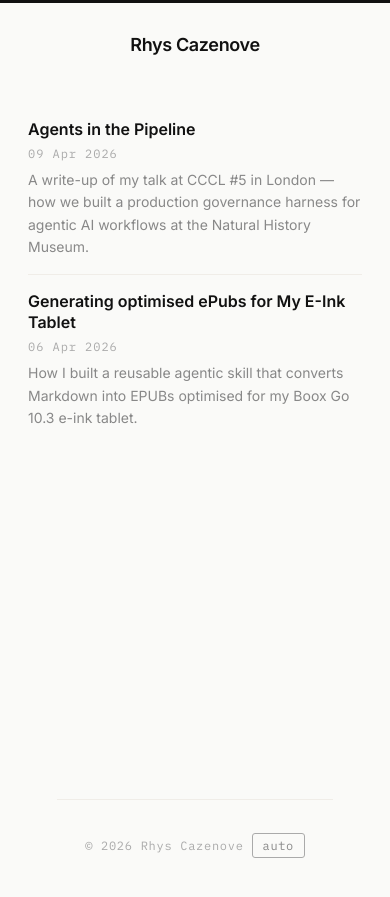
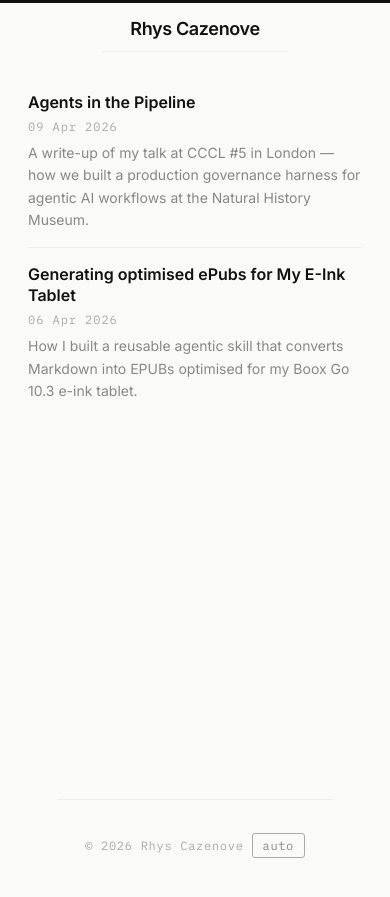
Before and after one commit to rhyscazenove/Rhyscazenove, a Jekyll site: the page built from docs/index.md, in a window 390 px wide. Shown: the top 897 px of the page. Built offline with Jekyll 4.4.1, drawn with Linux system fonts in a browser that asks for light colours.

Commit message:
Add sticky header for mobile view

```diff
--- a/docs/assets/css/style.css
+++ b/docs/assets/css/style.css
@@ -92,6 +92,19 @@
   align-items: baseline;
   flex-wrap: wrap;
   gap: 8px 24px;
+}
+
+/* Sticky header on mobile */
+@media (max-width: 599px) {
+  header {
+    position: sticky;
+    top: 0;
+    z-index: 10;
+    background: var(--bg);
+    padding-top: 16px;
+    padding-bottom: 12px;
+    border-bottom: 1px solid var(--xlight);
+  }
 }
 
 header .title {
```
